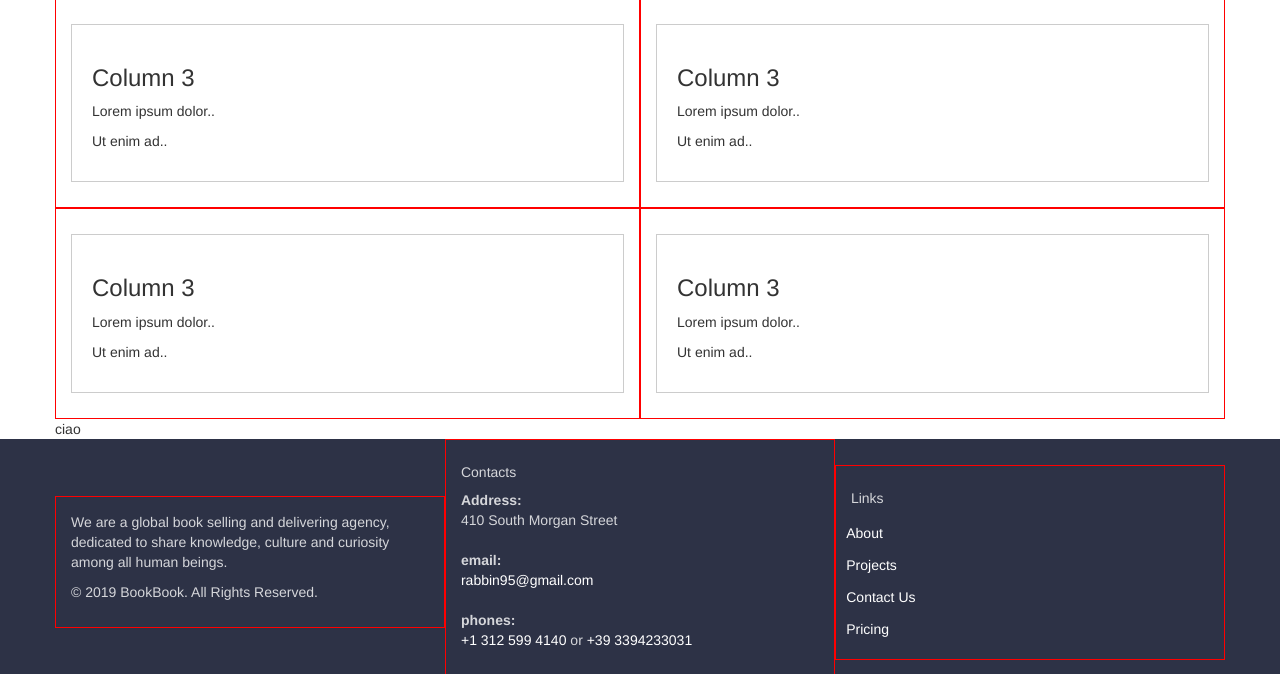
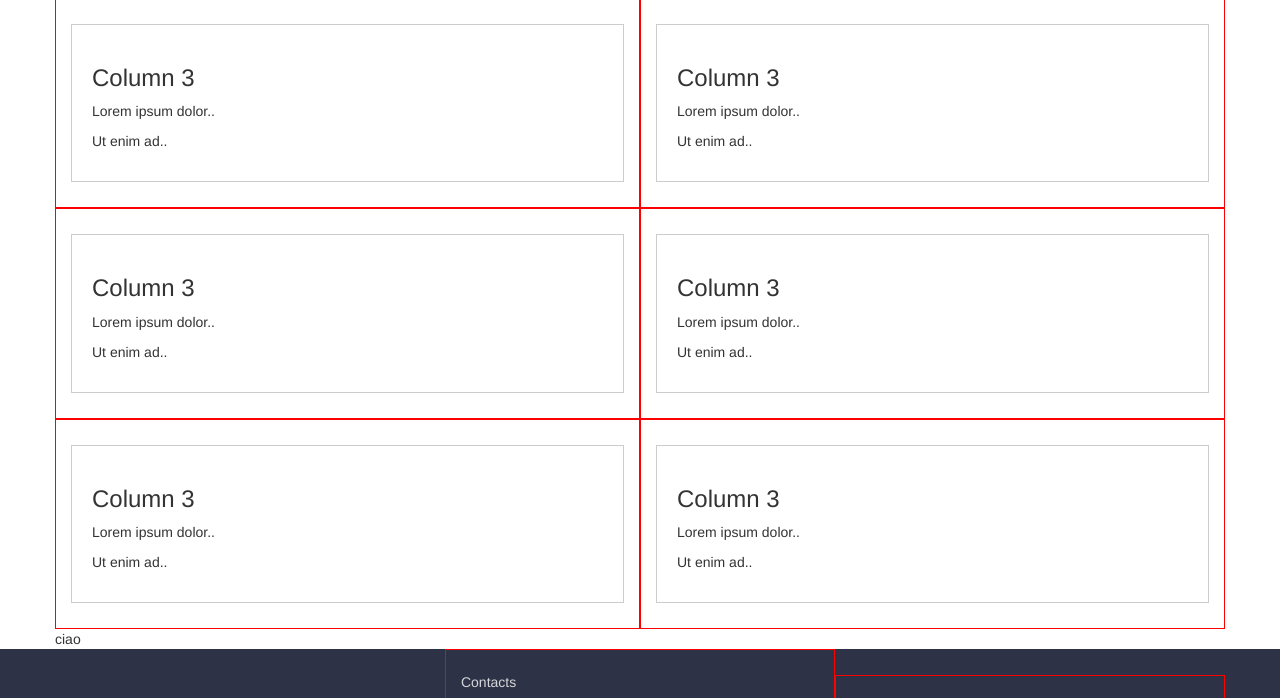
Before and after one commit to Fed95/BookToBook, a website: page index.html in a window 1280 px wide. Shown: the part 254-952 px from the top of the page. Before the commit the page ends 928 px from the top, so only its background shows below. Drawn offline with nearby package versions, Linux system fonts and the light colour scheme.

Commit message:
small update

```diff
--- a/assets/CSS/styles.css
+++ b/assets/CSS/styles.css
@@ -109,5 +109,5 @@
 .container{
     padding-right: 0px;
 }
-#page-container {  position: relative; }
+#page-container {  position: relative; min-height: 100vh;}
 #content-wrap {  padding-bottom: 23.5rem;    /* Footer height */}
--- a/index.html
+++ b/index.html
@@ -81,6 +81,22 @@
                             </div>
                         </div>
                     </div>
+                    <div class="row">
+                        <div class="col-6">
+                            <div class="box">
+                                <h3>Column 3</h3>
+                                <p>Lorem ipsum dolor..</p>
+                                <p>Ut enim ad..</p>
+                            </div>
+                        </div>
+                        <div class="col-6">
+                            <div class="box">
+                                <h3>Column 3</h3>
+                                <p>Lorem ipsum dolor..</p>
+                                <p>Ut enim ad..</p>
+                            </div>
+                        </div>
+                    </div>
                 </div>
 
                 <div class="container">
```
